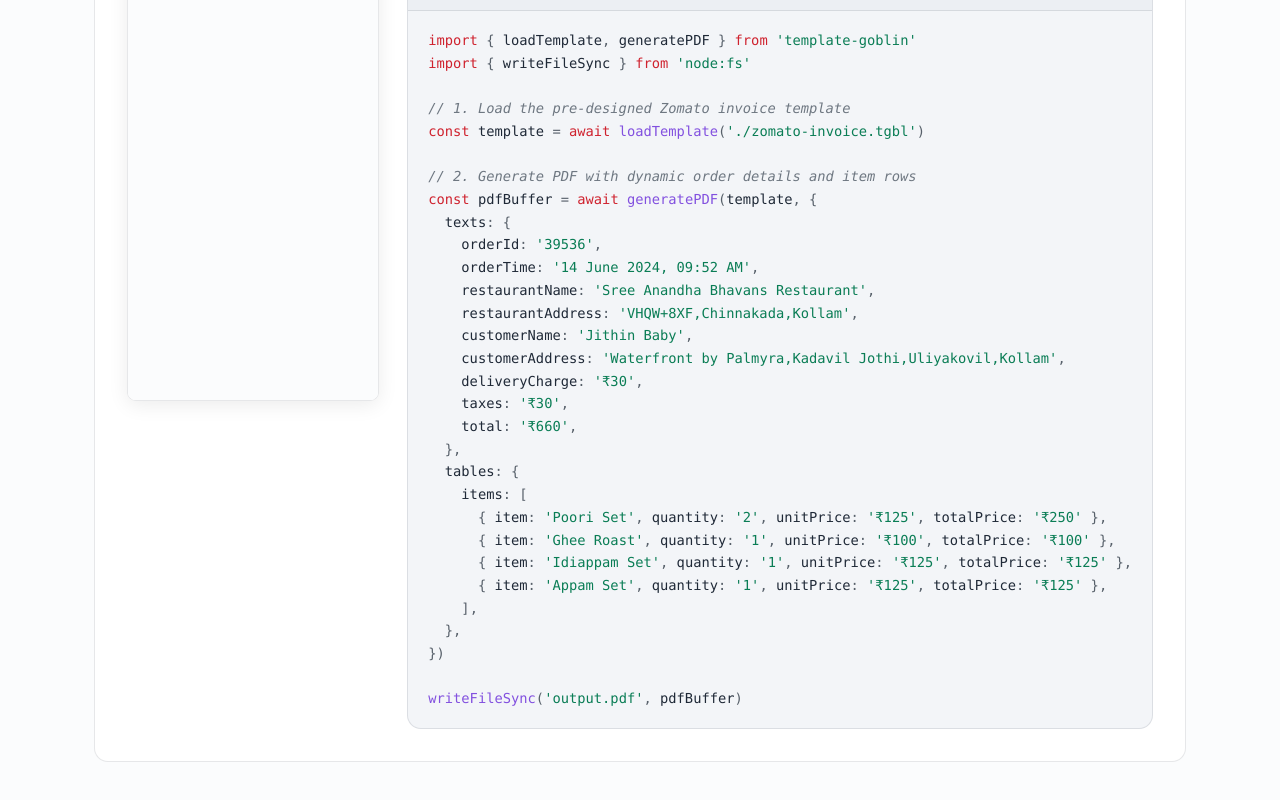
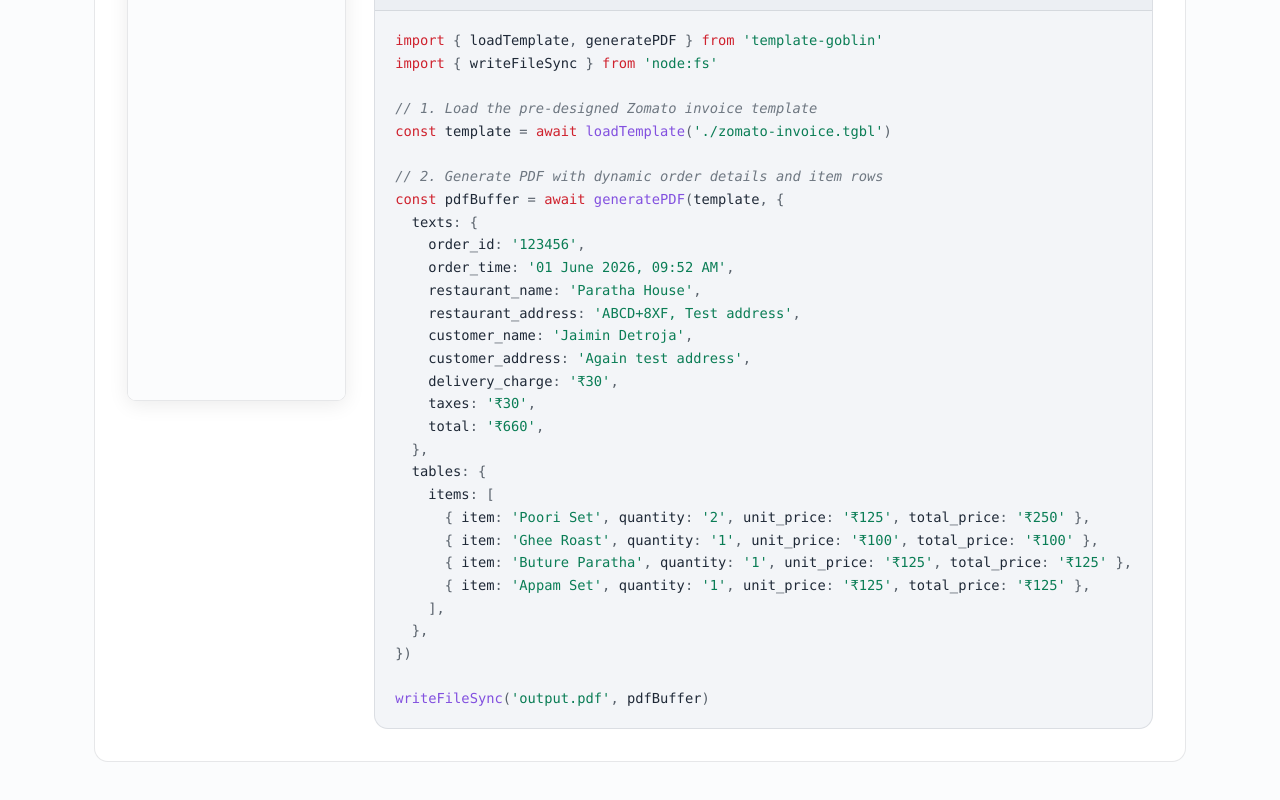
Before and after one commit to JaiminPatel345/template-goblin, a React (Vite) app in the folder packages/site/: page /examples in a window 1280 px wide. Shown: the part 877-1677 px from the top of the page. Built offline with nearby package versions, Linux system fonts and the light colour scheme.

Commit message:
feat(site): update zomato invoice code example and pdf preview with new placeholder data

```diff
--- a/packages/site/src/pages/Examples.tsx
+++ b/packages/site/src/pages/Examples.tsx
@@ -12,22 +12,22 @@ const template = await loadTemplate('./zomato-invoice.tgbl')
 // 2. Generate PDF with dynamic order details and item rows
 const pdfBuffer = await generatePDF(template, {
   texts: {
-    orderId: '39536',
-    orderTime: '14 June 2024, 09:52 AM',
-    restaurantName: 'Sree Anandha Bhavans Restaurant',
-    restaurantAddress: 'VHQW+8XF,Chinnakada,Kollam',
-    customerName: 'Jithin Baby',
-    customerAddress: 'Waterfront by Palmyra,Kadavil Jothi,Uliyakovil,Kollam',
-    deliveryCharge: '₹30',
+    order_id: '123456',
+    order_time: '01 June 2026, 09:52 AM',
+    restaurant_name: 'Paratha House',
+    restaurant_address: 'ABCD+8XF, Test address',
+    customer_name: 'Jaimin Detroja',
+    customer_address: 'Again test address',
+    delivery_charge: '₹30',
     taxes: '₹30',
     total: '₹660',
   },
   tables: {
     items: [
-      { item: 'Poori Set', quantity: '2', unitPrice: '₹125', totalPrice: '₹250' },
-      { item: 'Ghee Roast', quantity: '1', unitPrice: '₹100', totalPrice: '₹100' },
-      { item: 'Idiappam Set', quantity: '1', unitPrice: '₹125', totalPrice: '₹125' },
-      { item: 'Appam Set', quantity: '1', unitPrice: '₹125', totalPrice: '₹125' },
+      { item: 'Poori Set', quantity: '2', unit_price: '₹125', total_price: '₹250' },
+      { item: 'Ghee Roast', quantity: '1', unit_price: '₹100', total_price: '₹100' },
+      { item: 'Buture Paratha', quantity: '1', unit_price: '₹125', total_price: '₹125' },
+      { item: 'Appam Set', quantity: '1', unit_price: '₹125', total_price: '₹125' },
     ],
   },
 })
```
Also changed, not shown: 1 other file (tests, documents, lock files or other folders).
